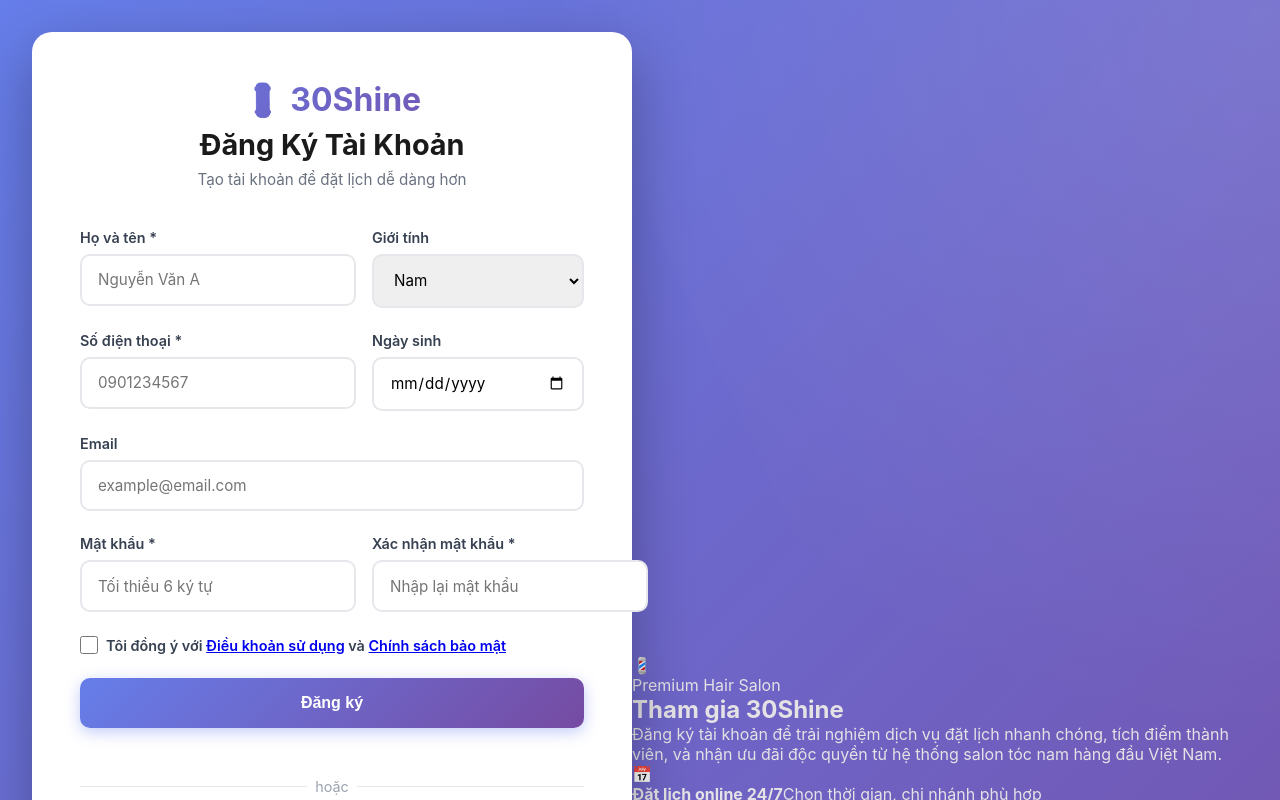
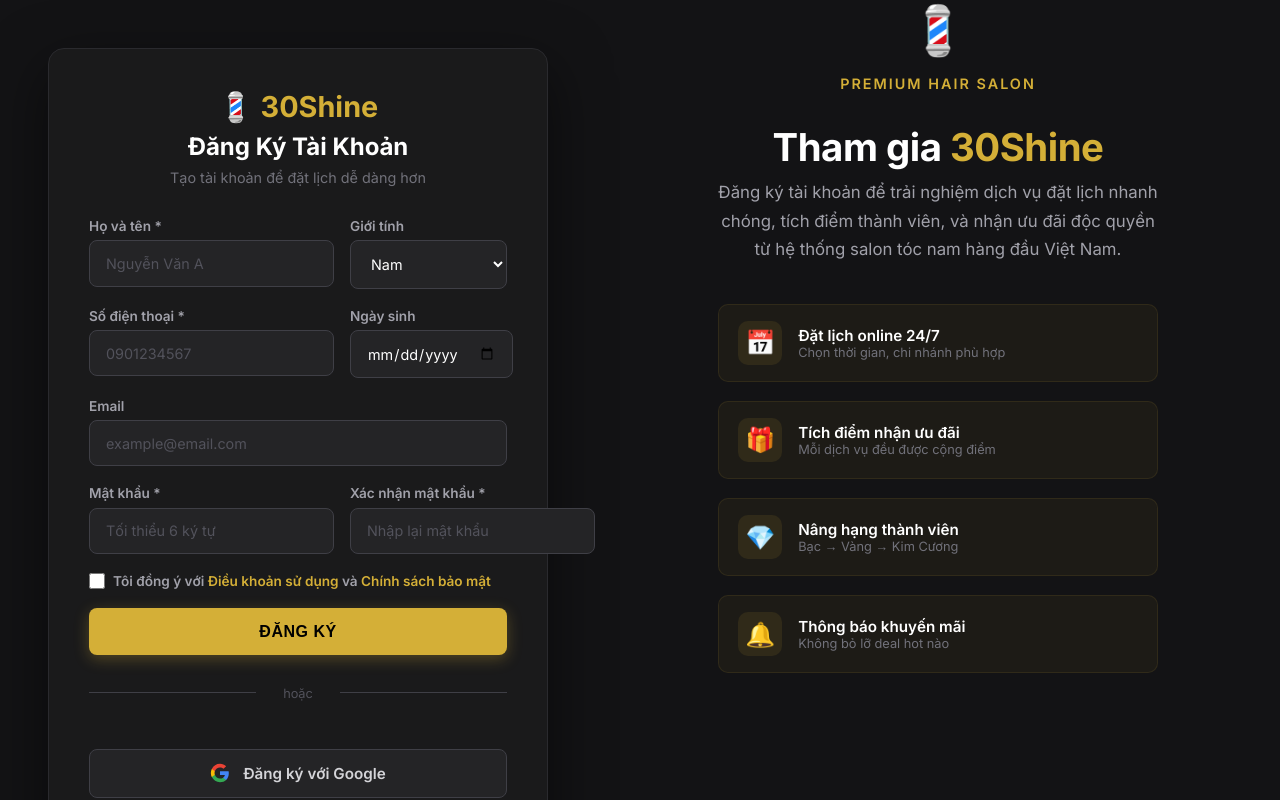
Before and after one commit to schoolcodecsharp/DoAn3, a React (Vite) app in the folder fontend/: page /register in a window 1280 px wide. Shown: the top 800 px of the page. Built offline with nearby package versions, Linux system fonts and the light colour scheme.

Commit message:
style: enhance authentication pages with dark theme

```diff
--- a/fontend/src/styles/Auth.css
+++ b/fontend/src/styles/Auth.css
@@ -1,37 +1,164 @@
+/* Auth Pages - Dark Theme with Gold Accent */
+@import url('https://fonts.googleapis.com/css2?family=Inter:wght@300;400;500;600;700;800;900&display=swap');
+
 .auth-container {
   min-height: 100vh;
   display: flex;
-  align-items: center;
-  justify-content: center;
-  background: linear-gradient(135deg, #667eea 0%, #764ba2 100%);
-  padding: 2rem;
+  background: #131315;
+  font-family: 'Inter', sans-serif;
   position: relative;
   overflow: hidden;
 }
 
-.auth-container::before {
-  content: '';
-  position: absolute;
-  top: -50%;
-  right: -50%;
+/* ============================================ */
+/* SPLIT LAYOUT: Left Form + Right Introduction */
+/* ============================================ */
+.auth-left {
+  flex: 0 0 45%;
+  display: flex;
+  align-items: center;
+  justify-content: center;
+  padding: 3rem;
+  position: relative;
+  z-index: 1;
+}
+
+.auth-right {
+  flex: 1;
+  display: flex;
+  align-items: stretch;
+  justify-content: center;
+  padding: 0;
+  position: relative;
+  overflow: hidden;
+}
+
+/* ============================================ */
+/* Right side: Image-based introduction */
+/* ============================================ */
+.auth-intro-image {
+  position: relative;
   width: 100%;
   height: 100%;
-  background: radial-gradient(circle, rgba(255,255,255,0.1) 0%, transparent 70%);
-  animation: float 20s infinite;
+  min-height: 100vh;
+  overflow: hidden;
 }
 
-@keyframes float {
-  0%, 100% { transform: translate(0, 0) rotate(0deg); }
-  50% { transform: translate(-20px, 20px) rotate(180deg); }
+.intro-photo {
+  width: 100%;
+  height: 100%;
+  object-fit: cover;
+  object-position: center;
+  display: block;
+  filter: brightness(0.65);
+  transition: transform 8s ease-in-out;
 }
 
+.auth-intro-image:hover .intro-photo {
+  transform: scale(1.05);
+}
+
+.intro-image-overlay {
+  position: absolute;
+  bottom: 0;
+  left: 0;
+  right: 0;
+  top: 0;
+  background: linear-gradient(
+    to top,
+    rgba(0, 0, 0, 0.9) 0%,
+    rgba(0, 0, 0, 0.5) 40%,
+    rgba(0, 0, 0, 0.2) 70%,
+    transparent 100%
+  );
+  display: flex;
+  align-items: flex-end;
+  padding: 4rem 3rem;
+}
+
+.intro-overlay-content {
+  color: #fff;
+  max-width: 500px;
+}
+
+.intro-tagline {
+  color: #D4AF37;
+  font-size: 0.8rem;
+  font-weight: 700;
+  text-transform: uppercase;
+  letter-spacing: 3px;
+  margin-bottom: 1rem;
+}
+
+.intro-overlay-content h2 {
+  font-size: 2.4rem;
+  font-weight: 700;
+  line-height: 1.2;
+  margin-bottom: 1rem;
+  color: #fff;
+  letter-spacing: -0.5px;
+}
+
+.intro-overlay-content h2 span {
+  color: #D4AF37;
+}
+
+.intro-desc {
+  color: rgba(255, 255, 255, 0.75);
+  font-size: 1rem;
+  line-height: 1.7;
+  margin-bottom: 2rem;
+}
+
+.intro-stats-row {
+  display: flex;
+  align-items: center;
+  gap: 1.5rem;
+  padding: 1.2rem 1.5rem;
+  background: rgba(255, 255, 255, 0.08);
+  backdrop-filter: blur(10px);
+  border-radius: 12px;
+  border: 1px solid rgba(255, 255, 255, 0.1);
+}
+
+.intro-stat {
+  display: flex;
+  flex-direction: column;
+  align-items: center;
+  gap: 0.25rem;
+}
+
+.intro-stat strong {
+  font-size: 1.4rem;
+  font-weight: 700;
+  color: #D4AF37;
+}
+
+.intro-stat span {
+  font-size: 0.72rem;
+  color: rgba(255, 255, 255, 0.6);
+  text-transform: uppercase;
+  letter-spacing: 0.5px;
+  font-weight: 500;
+}
+
+.intro-stat-divider {
+  width: 1px;
+  height: 32px;
+  background: rgba(255, 255, 255, 0.15);
+}
+
+/* ============================================ */
+/* AUTH BOX (Form) */
+/* ============================================ */
 .auth-box {
-  background: white;
-  border-radius: 20px;
-  box-shadow: 0 20px 60px rgba(0,0,0,0.3);
+  background: #1A1A1B;
+  border-radius: 16px;
+  border: 1px solid #2a2a2e;
+  box-shadow: 0 20px 60px rgba(0,0,0,0.5);
   width: 100%;
-  max-width: 450px;
-  padding: 3rem;
+  max-width: 420px;
+  padding: 2.5rem;
   position: relative;
   z-index: 1;
   animation: slideUp 0.5s ease-out;
@@ -49,40 +176,38 @@
 }
 
 .register-box {
-  max-width: 600px;
+  max-width: 500px;
 }
 
 .auth-header {
   text-align: center;
-  margin-bottom: 2.5rem;
+  margin-bottom: 2rem;
 }
 
 .auth-header h1 {
-  font-size: 2rem;
+  font-size: 1.8rem;
   font-weight: 700;
-  background: linear-gradient(135deg, #667eea 0%, #764ba2 100%);
-  -webkit-background-clip: text;
-  -webkit-text-fill-color: transparent;
-  background-clip: text;
+  color: #D4AF37;
   margin-bottom: 0.5rem;
 }
 
 .auth-header h2 {
-  font-size: 1.8rem;
+  font-size: 1.5rem;
   font-weight: 700;
-  color: #1a1a1a;
+  color: #fff;
   margin-bottom: 0.5rem;
 }
 
 .auth-header p {
-  color: #6b7280;
-  font-size: 0.95rem;
+  color: #71717a;
+  font-size: 0.9rem;
 }
 
+/* Form Styles */
 .auth-form {
   display: flex;
   flex-direction: column;
-  gap: 1.5rem;
+  gap: 1.2rem;
 }
 
 .form-row {
@@ -94,39 +219,46 @@
 .form-group {
   display: flex;
   flex-direction: column;
-  gap: 0.5rem;
+  gap: 0.4rem;
 }
 
 .form-group label {
-  font-size: 0.9rem;
+  font-size: 0.85rem;
   font-weight: 600;
-  color: #374151;
+  color: #a1a1aa;
 }
 
 .form-group input,
 .form-group select,
 .form-group textarea {
-  padding: 0.9rem 1rem;
-  border: 2px solid #e5e7eb;
-  border-radius: 10px;
-  font-size: 0.95rem;
+  padding: 0.85rem 1rem;
+  border: 1px solid #3f3f46;
+  border-radius: 8px;
+  font-size: 0.9rem;
   transition: all 0.3s;
   font-family: inherit;
+  background: #242426;
+  color: #fff;
+}
+
+.form-group input::placeholder {
+  color: #52525b;
 }
 
 .form-group input:focus,
 .form-group select:focus,
 .form-group textarea:focus {
   outline: none;
-  border-color: #667eea;
-  box-shadow: 0 0 0 3px rgba(102, 126, 234, 0.1);
+  border-color: #D4AF37;
+  box-shadow: 0 0 0 3px rgba(212, 175, 55, 0.1);
+  background: #1f1f23;
 }
 
 .form-options {
   display: flex;
   justify-content: space-between;
   align-items: center;
-  font-size: 0.9rem;
+  font-size: 0.85rem;
 }
 
 .checkbox-label {
@@ -134,53 +266,74 @@
   align-items: center;
   gap: 0.5rem;
   cursor: pointer;
-  color: #4b5563;
+  color: #71717a;
 }
 
 .checkbox-label input[type="checkbox"] {
-  width: 18px;
-  height: 18px;
+  width: 16px;
+  height: 16px;
   cursor: pointer;
-  accent-color: #667eea;
+  accent-color: #D4AF37;
+}
+
+.checkbox-label a {
+  color: #D4AF37;
+  text-decoration: none;
+}
+
+.checkbox-label a:hover {
+  text-decoration: underline;
 }
 
 .forgot-link {
-  color: #667eea;
+  color: #D4AF37;
   text-decoration: none;
   font-weight: 600;
   transition: color 0.2s;
+  font-size: 0.85rem;
 }
 
 .forgot-link:hover {
-  color: #764ba2;
+  color: #E8C547;
 }
 
+/* Submit Button */
 .btn-submit {
-  background: linear-gradient(135deg, #667eea 0%, #764ba2 100%);
-  color: white;
-  padding: 1rem;
+  background: #D4AF37;
+  color: #000;
+  padding: 0.9rem;
   border: none;
-  border-radius: 10px;
+  border-radius: 8px;
   font-size: 1rem;
-  font-weight: 600;
+  font-weight: 700;
   cursor: pointer;
   transition: all 0.3s;
-  box-shadow: 0 4px 15px rgba(102, 126, 234, 0.4);
+  box-shadow: 0 4px 15px rgba(212, 175, 55, 0.3);
+  text-transform: uppercase;
+  letter-spacing: 0.5px;
 }
 
 .btn-submit:hover {
+  background: #E8C547;
   transform: translateY(-2px);
-  box-shadow: 0 6px 20px rgba(102, 126, 234, 0.5);
+  box-shadow: 0 6px 20px rgba(212, 175, 55, 0.4);
 }
 
 .btn-submit:active {
   transform: translateY(0);
 }
 
+.btn-submit:disabled {
+  opacity: 0.6;
+  cursor: not-allowed;
+  transform: none;
+}
+
+/* Divider */
 .auth-divider {
   text-align: center;
   position: relative;
-  margin: 1.5rem 0;
+  margin: 0.5rem 0;
 }
 
 .auth-divider::before,
@@ -188,9 +341,9 @@
   content: '';
   position: absolute;
   top: 50%;
-  width: 45%;
+  width: 40%;
   height: 1px;
-  background: #e5e7eb;
+  background: #3f3f46;
 }
 
 .auth-divider::before {
@@ -202,23 +355,55 @@
 }
 
 .auth-divider span {
-  background: white;
+  background: #1A1A1B;
   padding: 0 1rem;
-  color: #9ca3af;
-  font-size: 0.9rem;
+  color: #52525b;
+  font-size: 0.8rem;
 }
 
+/* Google Login Button */
+.btn-google {
+  display: flex;
+  align-items: center;
+  justify-content: center;
+  gap: 0.8rem;
+  width: 100%;
+  padding: 0.85rem;
+  border: 1px solid #3f3f46;
+  border-radius: 8px;
+  background: #242426;
+  color: #d4d4d8;
+  font-size: 0.95rem;
+  font-weight: 600;
+  cursor: pointer;
+  transition: all 0.3s;
+  font-family: inherit;
+}
+
+.btn-google:hover {
+  border-color: #D4AF37;
+  background: #2a2a2e;
+  transform: translateY(-1px);
+  box-shadow: 0 4px 12px rgba(0,0,0,0.2);
+}
+
+.btn-google svg {
+  width: 20px;
+  height: 20px;
+}
+
+/* Social Login */
 .social-login {
-  display: grid;
-  grid-template-columns: 1fr 1fr;
-  gap: 1rem;
+  display: flex;
+  flex-direction: column;
+  gap: 0.75rem;
 }
 
 .btn-social {
-  padding: 0.9rem;
-  border: 2px solid #e5e7eb;
-  border-radius: 10px;
-  background: white;
+  padding: 0.85rem;
+  border: 1px solid #3f3f46;
+  border-radius: 8px;
+  background: #242426;
   font-size: 0.95rem;
   font-weight: 600;
   cursor: pointer;
@@ -227,186 +412,188 @@
   align-items: center;
   justify-content: center;
   gap: 0.5rem;
+  color: #d4d4d8;
+  font-family: inherit;
 }
 
 .btn-social:hover {
-  border-color: #667eea;
-  transform: translateY(-2px);
-  box-shadow: 0 4px 12px rgba(0,0,0,0.1);
+  border-color: #D4AF37;
+  background: #2a2a2e;
+  transform: translateY(-1px);
+  box-shadow: 0 4px 12px rgba(0,0,0,0.2);
 }
 
-.btn-social.facebook {
-  color: #1877f2;
-}
-
-.btn-social.google {
-  color: #ea4335;
-}
-
+/* Auth Footer */
 .auth-footer {
   text-align: center;
-  margin-top: 2rem;
+  margin-top: 1.5rem;
   display: flex;
   flex-direction: column;
-  gap: 1rem;
+  gap: 0.8rem;
 }
 
 .auth-footer p {
-  color: #6b7280;
-  font-size: 0.95rem;
+  color: #71717a;
+  font-size: 0.9rem;
 }
 
 .auth-footer a {
-  color: #667eea;
+  color: #D4AF37;
   text-decoration: none;
   font-weight: 600;
   transition: color 0.2s;
 }
 
 .auth-footer a:hover {
-  color: #764ba2;
+  color: #E8C547;
 }
 
 .back-home {
-  color: #6b7280 !important;
-  font-size: 0.9rem;
+  color: #52525b !important;
+  font-size: 0.85rem;
   display: inline-flex;
   align-items: center;
   gap: 0.3rem;
 }
 
 .back-home:hover {
-  color: #667eea !important;
+  color: #D4AF37 !important;
 }
 
-.demo-info {
-  margin-top: 1.5rem;
-  padding: 1rem;
-  background: #f3f4f6;
-  border-radius: 10px;
+/* Error message */
+.auth-error {
+  background: rgba(239, 68, 68, 0.1);
+  color: #ef4444;
+  padding: 0.75rem;
+  border-radius: 8px;
   text-align: center;
+  font-size: 0.85rem;
+  border: 1px solid rgba(239, 68, 68, 0.2);
 }
 
-.demo-info p {
-  font-size: 0.85rem;
-  color: #6b7280;
-  margin: 0;
+/* Legacy support for auth-intro (Register page) */
+.auth-intro {
+  position: relative;
+  z-index: 1;
+  text-align: center;
+  max-width: 440px;
 }
 
-.demo-info strong {
-  color: #374151;
+.auth-intro-logo {
+  font-size: 3rem;
+  margin-bottom: 1rem;
 }
 
-/* Role Quick Login Buttons */
-.role-buttons {
+.auth-intro h2 {
+  font-size: 2.4rem;
+  font-weight: 700;
+  color: #fff;
+  margin-bottom: 0.5rem;
+  letter-spacing: -0.5px;
+}
+
+.auth-intro h2 span {
+  color: #D4AF37;
+}
+
+.auth-intro-subtitle {
+  color: #D4AF37;
+  font-size: 0.9rem;
+  font-weight: 600;
+  text-transform: uppercase;
+  letter-spacing: 2px;
+  margin-bottom: 2rem;
+}
+
+.auth-intro p.auth-intro-desc {
+  color: #a1a1aa;
+  font-size: 1.05rem;
+  line-height: 1.7;
+  margin-bottom: 2.5rem;
+}
+
+.auth-features {
   display: flex;
   flex-direction: column;
-  gap: 0.75rem;
+  gap: 1.2rem;
+  text-align: left;
 }
 
-.btn-role {
+.auth-feature {
   display: flex;
   align-items: center;
   gap: 1rem;
-  padding: 1rem 1.25rem;
-  border: 2px solid #e5e7eb;
-  border-radius: 12px;
-  background: white;
-  cursor: pointer;
+  padding: 1rem 1.2rem;
+  background: rgba(212, 175, 55, 0.05);
+  border: 1px solid rgba(212, 175, 55, 0.1);
+  border-radius: 10px;
   transition: all 0.3s;
-  text-align: left;
-  font-family: inherit;
 }
 
-.btn-role:hover {
-  transform: translateY(-2px);
-  box-shadow: 0 6px 20px rgba(0,0,0,0.1);
+.auth-feature:hover {
+  background: rgba(212, 175, 55, 0.08);
+  border-color: rgba(212, 175, 55, 0.2);
+  transform: translateX(4px);
 }
 
-.btn-role .role-icon {
-  font-size: 1.75rem;
-  width: 48px;
-  height: 48px;
-  border-radius: 12px;
+.auth-feature-icon {
+  font-size: 1.5rem;
+  width: 44px;
+  height: 44px;
   display: flex;
   align-items: center;
   justify-content: center;
+  background: rgba(212, 175, 55, 0.1);
+  border-radius: 10px;
   flex-shrink: 0;
 }
 
-.btn-role .role-info {
+.auth-feature-text {
   display: flex;
   flex-direction: column;
-  gap: 0.15rem;
 }
 
-.btn-role .role-info strong {
-  font-size: 1rem;
-  color: #1a1a1a;
+.auth-feature-text strong {
+  color: #fff;
+  font-size: 0.95rem;
+  font-weight: 600;
 }
 
-.btn-role .role-info span {
+.auth-feature-text span {
+  color: #71717a;
   font-size: 0.8rem;
-  color: #6b7280;
-}
-
-.btn-role.admin {
-  border-color: rgba(239, 68, 68, 0.3);
-  background: rgba(239, 68, 68, 0.03);
-}
-.btn-role.admin:hover {
-  border-color: #ef4444;
-  background: rgba(239, 68, 68, 0.08);
-}
-.btn-role.admin .role-icon {
-  background: rgba(239, 68, 68, 0.1);
-}
-.btn-role.admin .role-info strong {
-  color: #dc2626;
-}
-
-.btn-role.staff {
-  border-color: rgba(59, 130, 246, 0.3);
-  background: rgba(59, 130, 246, 0.03);
-}
-.btn-role.staff:hover {
-  border-color: #3b82f6;
-  background: rgba(59, 130, 246, 0.08);
-}
-.btn-role.staff .role-icon {
-  background: rgba(59, 130, 246, 0.1);
-}
-.btn-role.staff .role-info strong {
-  color: #2563eb;
-}
-
-.btn-role.user {
-  border-color: rgba(34, 197, 94, 0.3);
-  background: rgba(34, 197, 94, 0.03);
-}
-.btn-role.user:hover {
-  border-color: #22c55e;
-  background: rgba(34, 197, 94, 0.08);
-}
-.btn-role.user .role-icon {
-  background: rgba(34, 197, 94, 0.1);
-}
-.btn-role.user .role-info strong {
-  color: #16a34a;
 }
 
 /* Responsive */
+@media (max-width: 1024px) {
+  .auth-right {
+    display: none;
+  }
+
+  .auth-left {
+    flex: 1;
+    justify-content: center;
+  }
+
+  .auth-container {
+    justify-content: center;
+  }
+}
+
 @media (max-width: 640px) {
+  .auth-left {
+    padding: 1.5rem;
+  }
+
   .auth-box {
     padding: 2rem;
   }
 
-  .form-row,
-  .social-login {
+  .form-row {
     grid-template-columns: 1fr;
   }
 
   .auth-header h2 {
-    font-size: 1.5rem;
+    font-size: 1.3rem;
   }
 }
```
